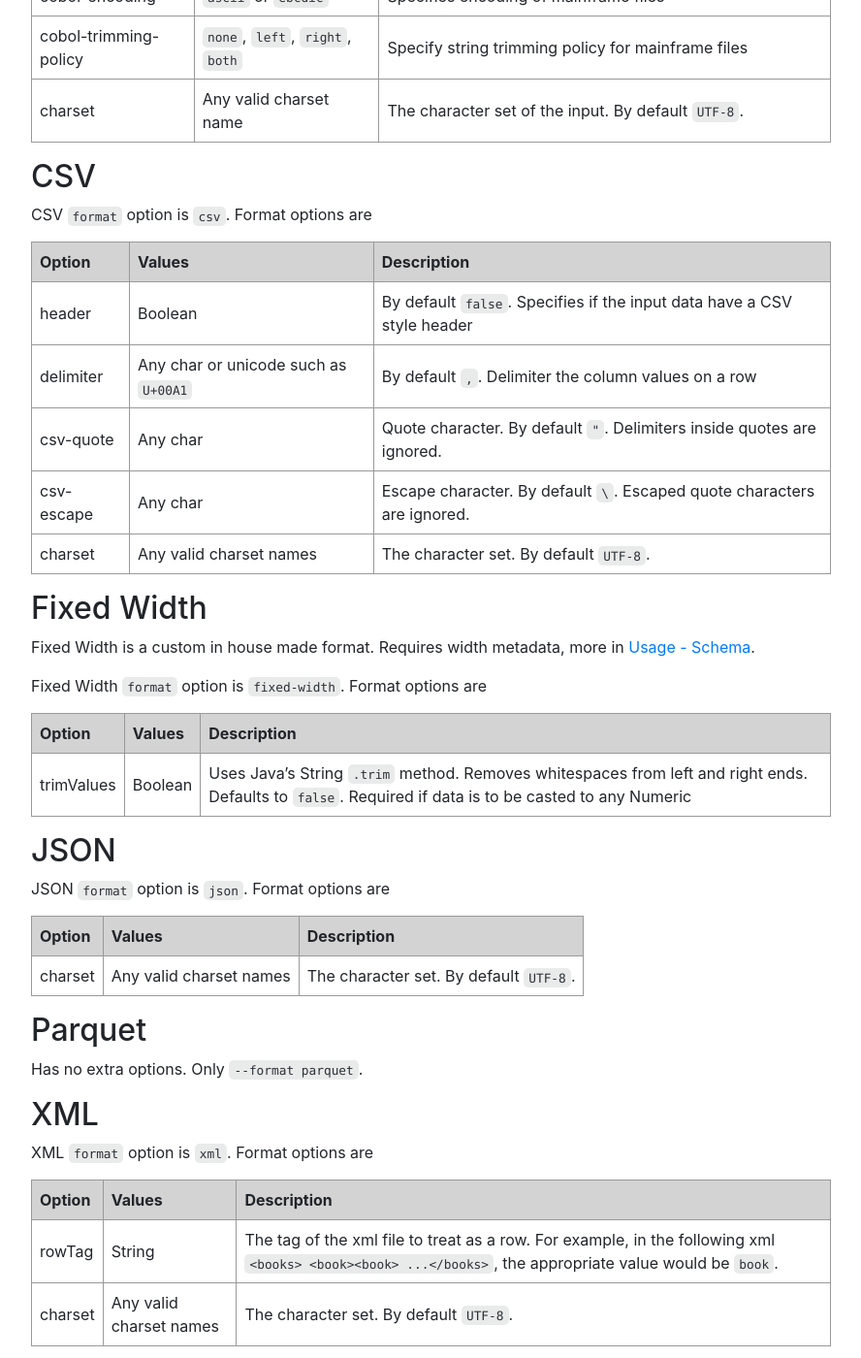
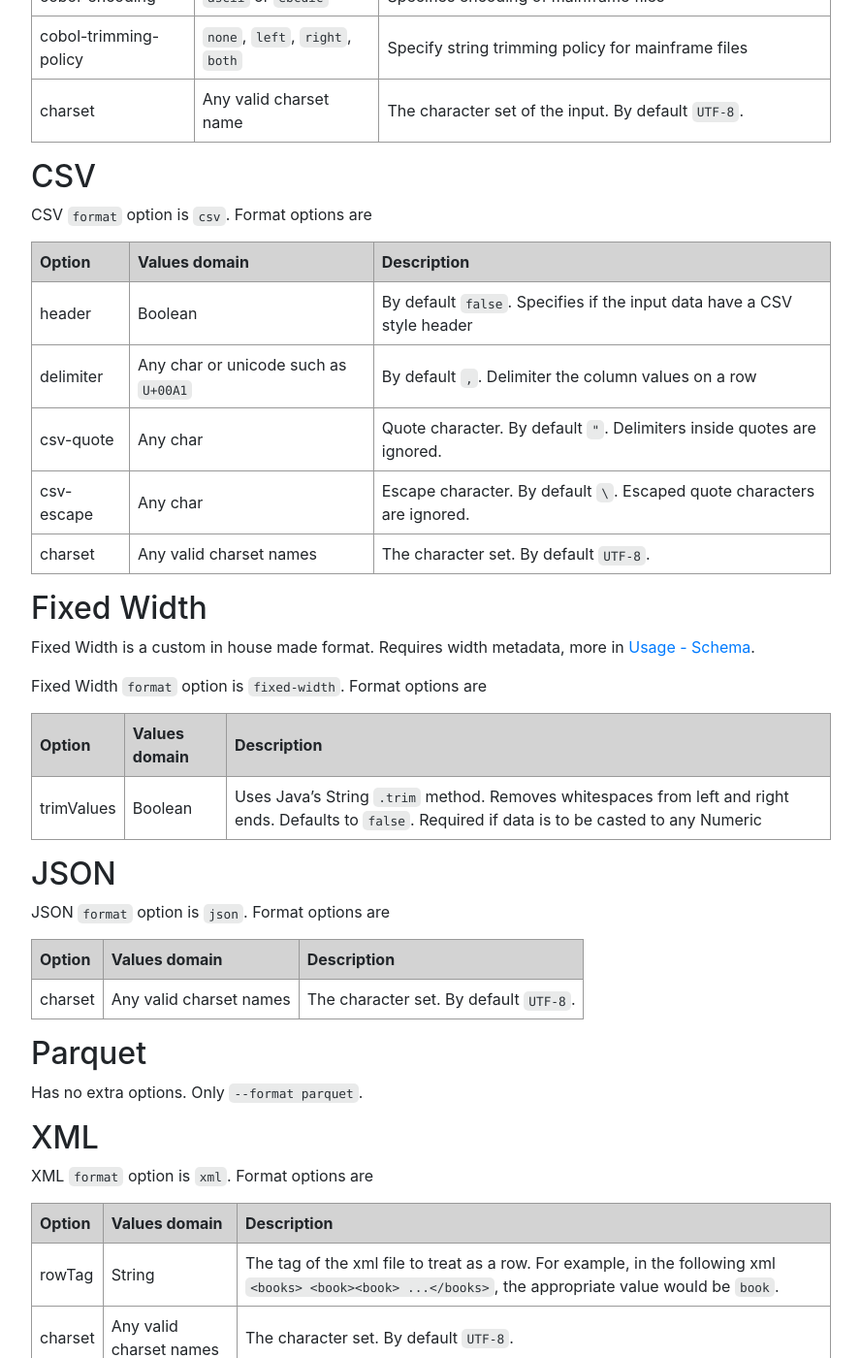
Before and after one commit to AbsaOSS/enceladus, a Jekyll site: the page built from _docs/2.0.0/usage/standardization-formats.md, in a window 1280 px wide and 1400 px high, scrolled down 882 px. Shown: the whole window at 97% size, without its empty margins (338-1226 px from the left). Built offline with Jekyll 4.4.1, drawn with Linux system fonts in a browser that asks for light colours; nearby versions of some CDN libraries.

Commit message:
#622 change table  headers

```diff
--- a/_docs/2.0.0/usage/standardization-formats.md
+++ b/_docs/2.0.0/usage/standardization-formats.md
@@ -41,7 +41,7 @@ Cobol `format` option is `cobol`. Format options are
 
 CSV `format` option is `csv`. Format options are
 
-| Option | Values | Description |
+| Option | Values domain | Description |
 |---|---|---|
 | header | Boolean | By default `false`. Specifies if the input data have a CSV style header |
 | delimiter | Any char or unicode such as `U+00A1` | By default `,`. Delimiter the column values on a row |
@@ -55,7 +55,7 @@ Fixed Width is a custom in house made format. Requires width metadata, more in [
 
 Fixed Width `format` option is `fixed-width`. Format options are
 
-| Option | Values | Description |
+| Option | Values domain | Description |
 |---|---|---|
 | trimValues | Boolean | Uses Java's String `.trim`  method. Removes whitespaces from left and right ends. Defaults to `false`. Required if data is to be casted to any Numeric |
 
@@ -63,7 +63,7 @@ Fixed Width `format` option is `fixed-width`. Format options are
 
 JSON `format` option is `json`. Format options are
 
-| Option | Values | Description |
+| Option | Values domain | Description |
 |---|---|---|
 | charset | Any valid charset names | The character set. By default `UTF-8`. |
 
@@ -75,7 +75,7 @@ Has no extra options. Only `--format parquet`.
 
 XML `format` option is `xml`. Format options are
 
-| Option | Values | Description |
+| Option | Values domain | Description |
 |---|---|---|
 | rowTag | String | The tag of the xml file to treat as a row. For example, in the following xml `<books> <book><book> ...</books>`, the appropriate value would be `book`. |
 | charset | Any valid charset names | The character set. By default `UTF-8`. |
```
